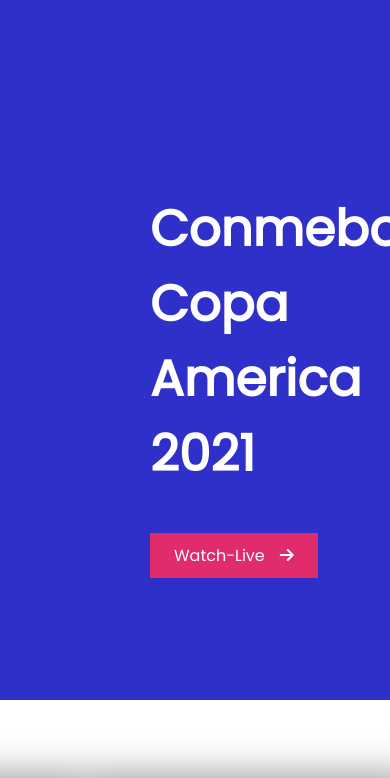
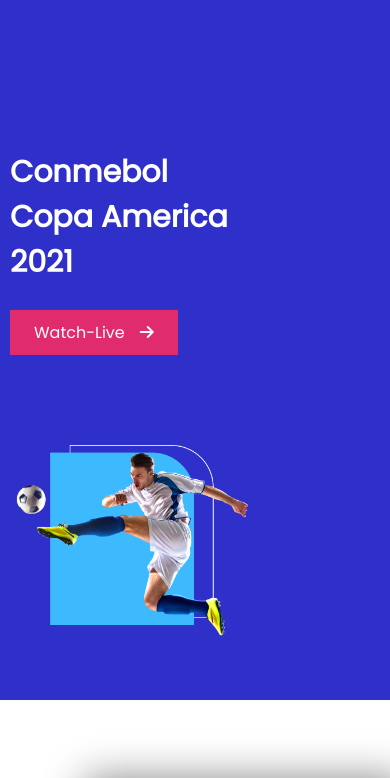
Before and after one commit to Web-learner1/responsive-football-main, a plain HTML site: page index.html in a window 390 px wide. Shown: the top 778 px of the page. Drawn offline with Linux system fonts and the light colour scheme.

Commit message:
resopsiveness added

```diff
--- a/style.css
+++ b/style.css
@@ -148,3 +148,38 @@ body{
 }
 
 /* copyright section style ends */
+    /* responsiveness  */
+
+@media only screen and (max-width: 600px) {
+
+    .top-section{
+        overflow-y: hidden;
+    }
+    .container{
+        display: block;
+    }
+    .section-title{
+        margin-left: 10px;
+    }
+    .section-title h1{
+        font-size: 30px;
+    }
+
+    .top-section-image img{
+        width: 60%;
+        margin-left: 15px;
+        margin-top: -60px;
+    }
+
+    .players{
+        display: grid;
+        grid-template-columns: repeat(1, 1fr);
+        grid-row-gap: 100px;
+    }
+    .logo img{
+        width: 70%;
+        padding-left: 30px;
+        padding-top: 40px;
+    }
+
+}
```
